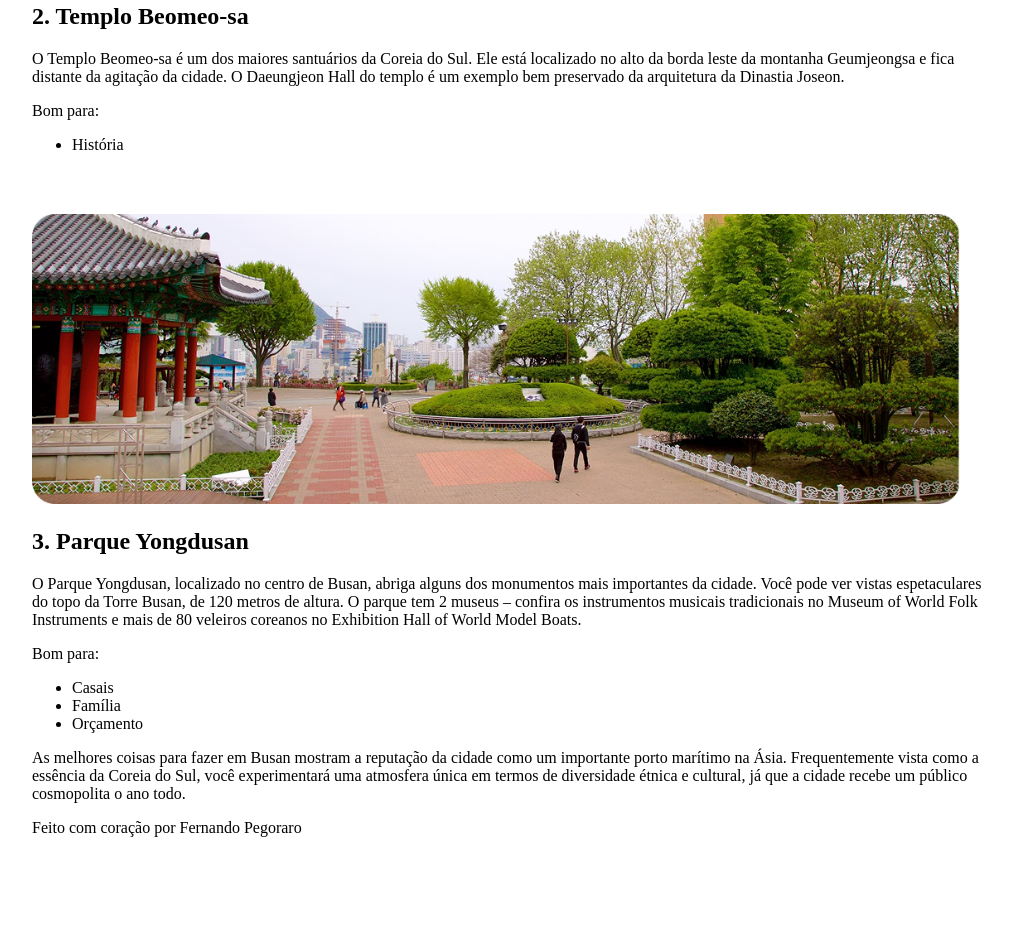
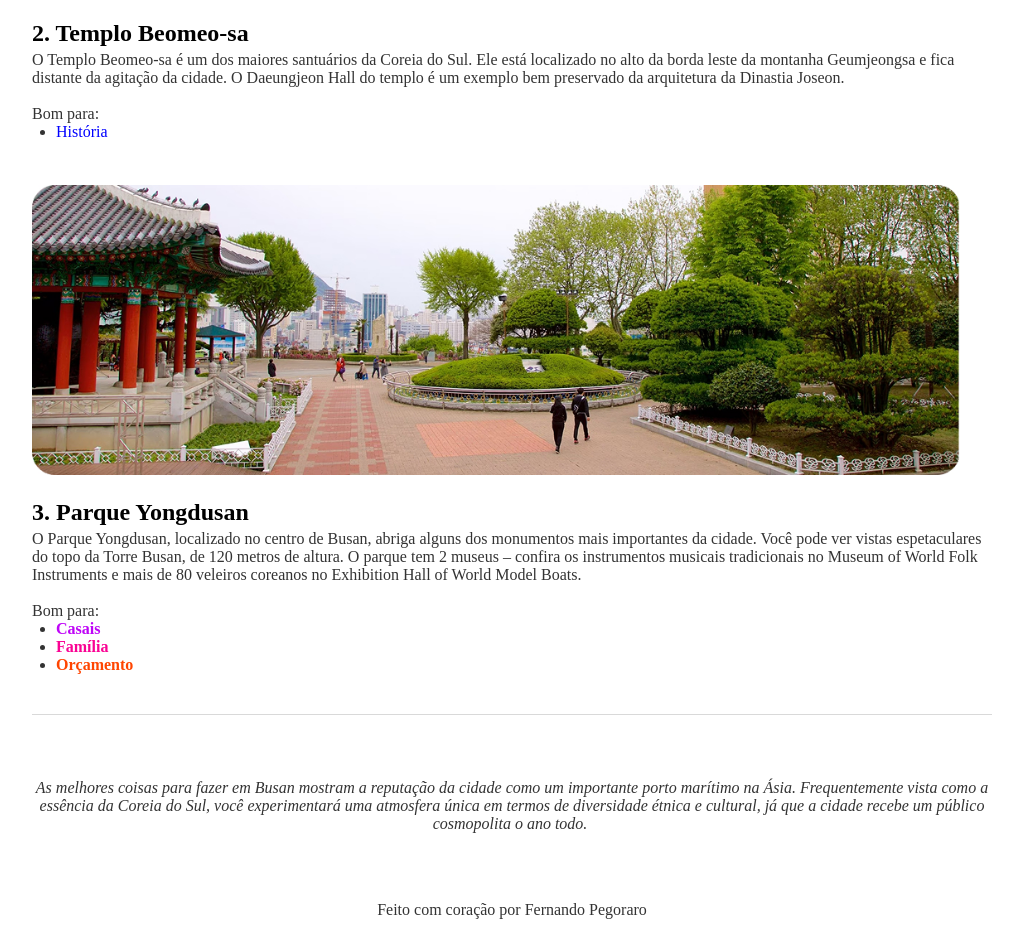
Before and after one commit to ferpegoraro/pagina-turismo, a plain HTML site: page index.html in a window 1280 px wide. Shown: the part 1855-2797 px from the top of the page, without its empty margins (128-1147 px from the left). Drawn offline with Linux system fonts and the light colour scheme; a web font is replaced by a local one.

Commit message:
finalizando o site

```diff
--- a/index.html
+++ b/index.html
@@ -1,26 +1,33 @@
 <!DOCTYPE html>
 <html lang="pt-br">
 <head>
+    <link rel="preconnect" href="https://fonts.googleapis.com">
+    <link rel="preconnect" href="https://fonts.gstatic.com" crossorigin>
+
     <meta charset="UTF-8">
     <meta name="viewport" content="width=device-width, initial-scale=1.0">
     <title>Página de turísmo</title>
     <link rel="stylesheet" href="style.css">
+
+    <link href="https://fonts.googleapis.com/css2?family=Alice&family=Inter:ital,opsz,wght@0,14..32,100..900;1,14..32,100..900&display=swap" rel="stylesheet">
 </head>
 <body>
     <div id="page">
         <p id="next-travel">Sua próxima viagem</p>
         <h1>Conheça Busan</h1>
         <img src="assets/busan.jpg" alt="Busan vista de cima">
-        <p>
+        <p id="coment">
             Busan, a estrela em ascensão da Coreia do Sul, oferece de tudo, desde churrascarias de primeira linha até tradicionais barracas de comida de rua. Aqui, exploramos a segunda cidade da Coreia do Sul e descobrimos as suas ofertas culinárias.
         </p>
         <main>
+
+            <div class="divider"></div>
             <section id="about">
-                <p>
+                <p id="next-travel">
                     Para os amantes da história
                 </p>
 
-                <h2>Descubra 3 destinos imperdíveis em Busan</h2>
+                <h2 id="for">Descubra 3 destinos imperdíveis em Busan</h2>
                 <p>
                     As atrações de Busan vão desde templos budistas centenários que pontilham as montanhas e o litoral da cidade até praias imaculadas com águas cristalinas. Esta cidade litorânea tem muitas coisas para fazer o ano todo - as famílias podem passar o tempo em um aquário à beira-mar, os compradores podem explorar bairros vibrantes e os amantes da natureza podem desfrutar de longas caminhadas até mirantes panorâmicos.<br>
                     Os santuários budistas que pontilham a costa e as montanhas de Busan têm uma arquitetura impressionante que irá encantar os fotógrafos.
@@ -34,10 +41,10 @@
                 <p>
                     <h2>1. Templo Haedong Yonggungsa </h2>
                 </p>
-
-                <p>
+                O Templo Haedong Yonggungsa é um templo budista localizado no extremo nordeste de Busan. Construído em 1376, é um dos poucos templos na Coreia construídos à beira-mar – você pode desfrutar de vistas do Mar do Leste de um lado e de belas montanhas do outro.
+                <p><br>
                     Bom para:<br>
-                    <ul>
+                    <ul class="history">
                         <li>História</li>
                     </ul>
                 </p>
@@ -48,11 +55,11 @@
                 <h2>2. Templo Beomeo-sa</h2>
                 <p>
                     O Templo Beomeo-sa é um dos maiores santuários da Coreia do Sul. Ele está localizado no alto da borda leste da montanha Geumjeongsa e fica distante da agitação da cidade. O Daeungjeon Hall do templo é um exemplo bem preservado da arquitetura da Dinastia Joseon.
-                </p>
+                </p><br>
 
                 <p>
                     Bom para:<br>
-                    <ul>
+                    <ul class="history">
                         <li>História</li>
                     </ul>
                 </p>
@@ -63,20 +70,20 @@
                 <h2>3. Parque Yongdusan</h2>
                 <p>
                     O Parque Yongdusan, localizado no centro de Busan, abriga alguns dos monumentos mais importantes da cidade. Você pode ver vistas espetaculares do topo da Torre Busan, de 120 metros de altura. O parque tem 2 museus – confira os instrumentos musicais tradicionais no Museum of World Folk Instruments e mais de 80 veleiros coreanos no Exhibition Hall of World Model Boats.
-                </p>
+                </p><br>
 
                 <p>
                     Bom para:
                     <ul>
-                        <li>Casais</li>
-                        <li>Família</li>
-                        <li>Orçamento</li>
+                        <li id="purple">Casais</li>
+                        <li id="pink">Família</li>
+                        <li id="orange">Orçamento</li>
                     </ul>
                 </p>
             </section>
 
         </main>
-
+        <div class="divider"></div>
         <footer>
             <section id="rodape-1">
                 <p>
--- a/style.css
+++ b/style.css
@@ -1,3 +1,9 @@
+*{
+    padding: 0px;
+    margin:0px;
+}
+
+
 body{
     width: 1120px;
     padding: 80px;
@@ -5,15 +11,30 @@ body{
     margin:auto;
     box-sizing: border-box;
 }
+h1{
+    margin-top:8px;
+}
+h2{
+    margin-bottom: 4px;
+}
+p{
+    color: #333333;
+}
 
 #next-travel{
     color: #E76F51;
+    font-size: 16px;
+    font-weight: bold;
+    text-transform: uppercase;
+    margin-bottom: 8px;
 }
 
 img{
     height: 545px;
     object-fit: cover; /* Ajusta a proporção da imagem para caber no container disponível pra ela sem distorcer */
     margin-top: 44px;
+    margin-bottom: 20px;
+
 }
 
 div section img{
@@ -21,3 +42,76 @@ div section img{
     object-fit: cover; /* Ajusta a proporção da imagem para caber no container disponível pra ela sem distorcer */
     margin-top: 44px;
 }
+
+
+#coment{
+    text-align: center;
+    font-style: italic;
+    line-height: 22px;
+    color: #333333;
+    font-size: 16px;
+}
+
+#about p + p{
+    margin-bottom: 8px;
+}
+
+
+
+#for{
+    margin-bottom: 8px;
+}
+
+.history{
+    color: blue;
+
+}
+
+#travel-3{
+    margin-bottom: 40px;
+}
+
+ul li::marker {
+    color:#333333;
+  }
+
+ul{
+    margin-left: 24px;
+}
+
+#purple{
+    color: rgb(190, 4, 247);
+    font-weight: bold;
+}
+#pink{
+    color: rgb(250, 2, 147);
+    font-weight: bold;
+}
+#orange{
+    color: orangered;
+    font-weight: bold;
+}
+
+.divider {
+    width: 100%;
+    height: 1px;
+    margin: 36px 0;
+    background-color: #d9d9d9;
+    margin-top: 40px;
+    margin-bottom: 64px;
+  }
+
+#rodape-1{
+    text-align: center;
+    font-style: italic;
+    color: #333333;
+    margin-bottom: 65px;
+    margin-top: 40px;
+  }
+
+#rodape-2{
+    text-align: center;
+    line-height: 150%;
+    font-family: "Alice", serif;
+    color: #333333;
+  }
```
Also changed, not shown: assets/heart.svg (added).
